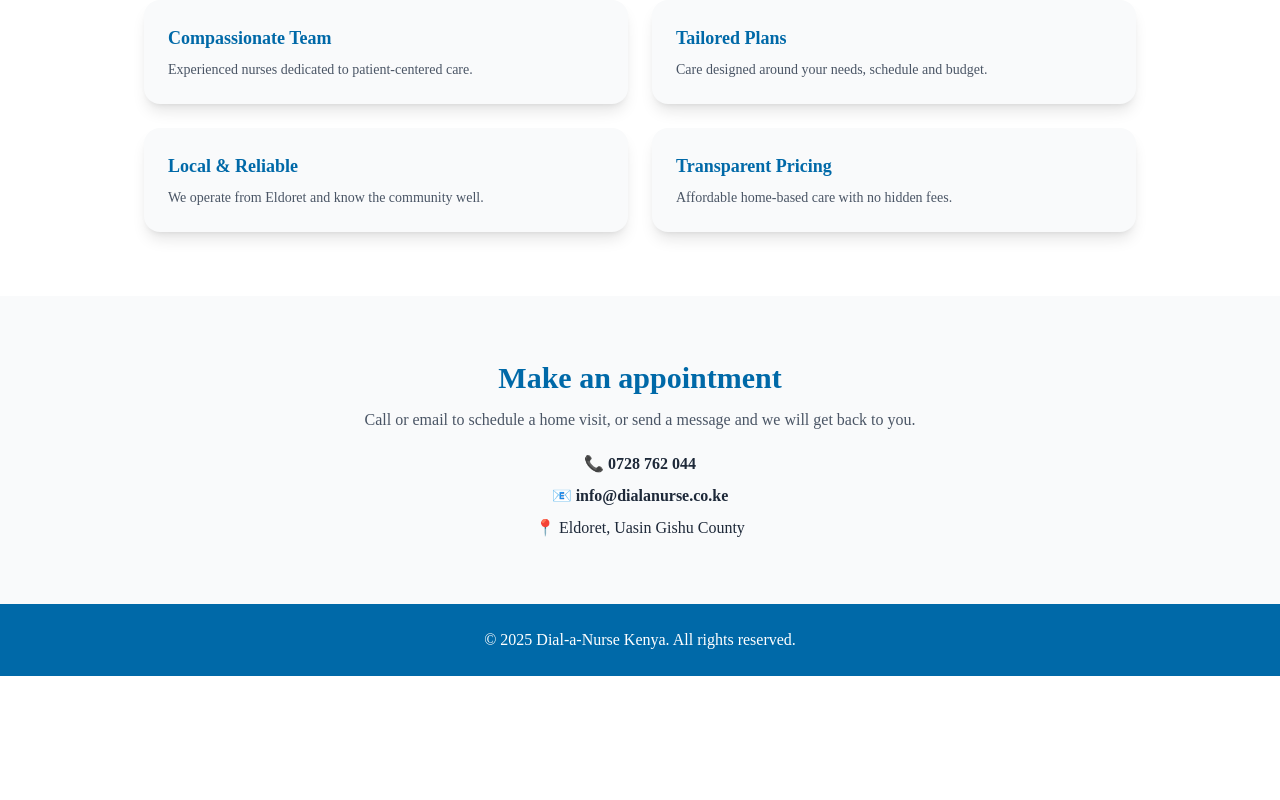
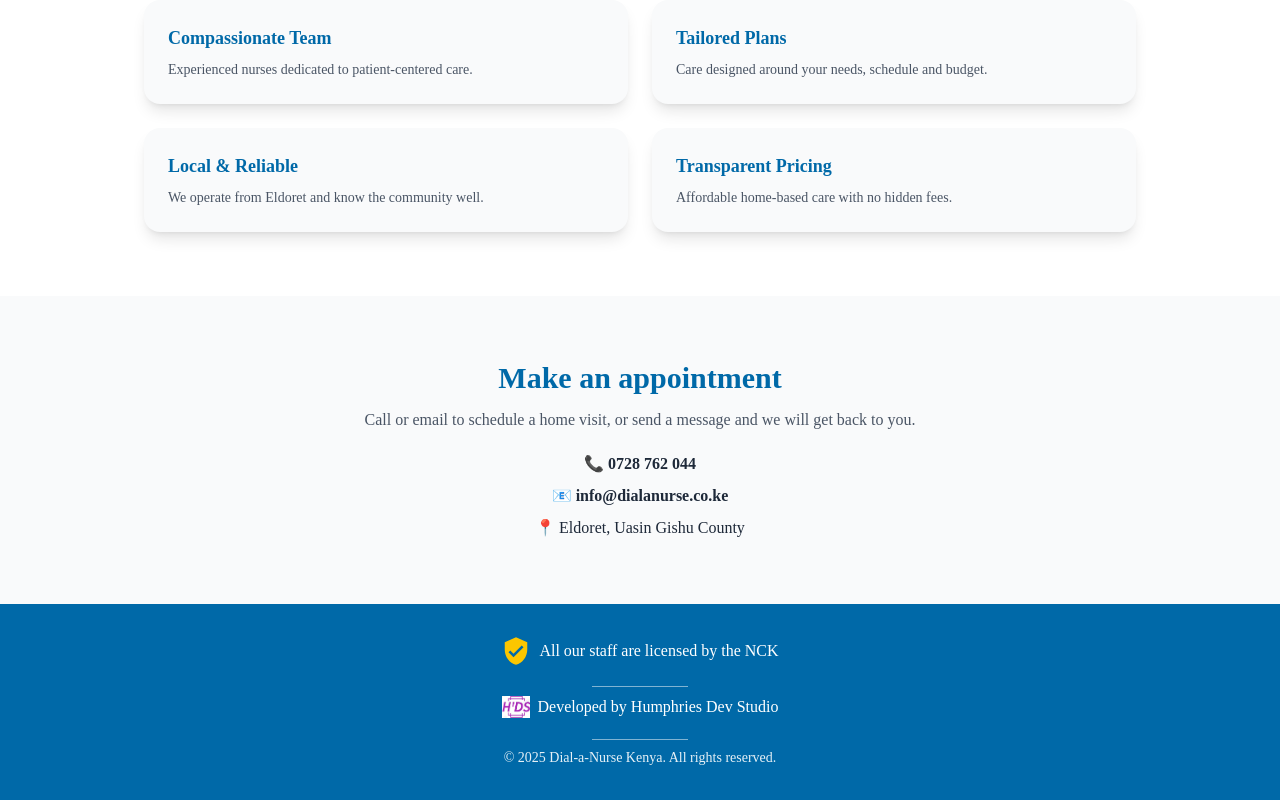
Before and after one commit to hbceld/homebasedcare, a Next.js app: page / in a window 1280 px wide. Shown: the part 1720-2520 px from the top of the page. Before the commit the page ends 2396 px from the top, so only its background shows below. Built offline with nearby package versions, Linux system fonts and the light colour scheme.

Commit message:
footerDesign

```diff
--- a/src/app/page.tsx
+++ b/src/app/page.tsx
@@ -2,6 +2,7 @@
 "use client";
 import Image from "next/image";
 import { motion } from "framer-motion";
+import { MdVerifiedUser } from "react-icons/md";
 import Link from "next/link";
 import {
   Phone,
@@ -271,11 +272,42 @@ export default function HomePage() {
       </section>
 
       {/* Footer */}
-      <footer className="bg-sky-700 text-white py-6 text-center">
-        <div className="max-w-7xl mx-auto px-4">
-          <p>© {new Date().getFullYear()} Dial-a-Nurse Kenya. All rights reserved.</p>
-        </div>
-      </footer>
+      <footer className="bg-sky-700 text-white py-8">
+  <div className="max-w-7xl mx-auto px-4 flex flex-col items-center space-y-3">
+
+    {/* Verification / Trust */}
+    <div className="flex items-center gap-2 text-sm sm:text-base font-medium">
+      <MdVerifiedUser className="text-yellow-400 text-2xl sm:text-3xl animate-pulse" />
+      <span>All our staff are licensed by the NCK</span>
+    </div>
+
+    {/* Divider between NCK and Humphries */}
+    <div className="w-24 h-[1px] bg-white/50 my-2"></div>
+
+    {/* Humphries Dev Studio logo + text horizontally aligned */}
+    <div className="flex items-center gap-2 text-sm sm:text-base font-medium">
+      <Image
+        src="/images/logo.jpeg"
+        alt="Humphries Dev Studio Logo"
+        width={28}
+        height={28}
+        className="object-contain"
+      />
+      <span>Developed by Humphries Dev Studio</span>
+    </div>
+
+    {/* Divider before copyright */}
+    <div className="w-24 h-[1px] bg-white/50 my-2"></div>
+
+    {/* Copyright */}
+    <p className="text-xs sm:text-sm text-white/90">
+      © {new Date().getFullYear()} Dial-a-Nurse Kenya. All rights reserved.
+    </p>
+  </div>
+</footer>
+
+
+
     </main>
   );
 }
```
Also changed, not shown: public/images/logo.jpeg (added).
